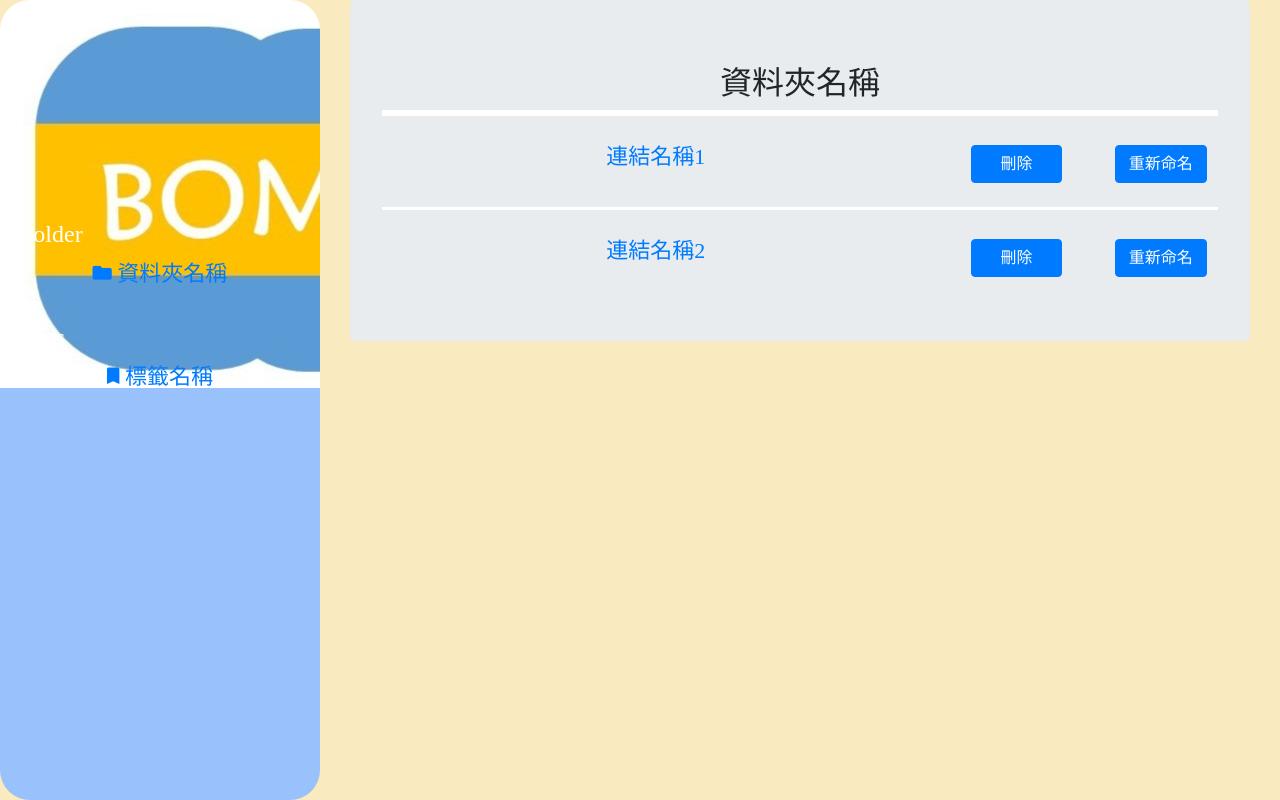
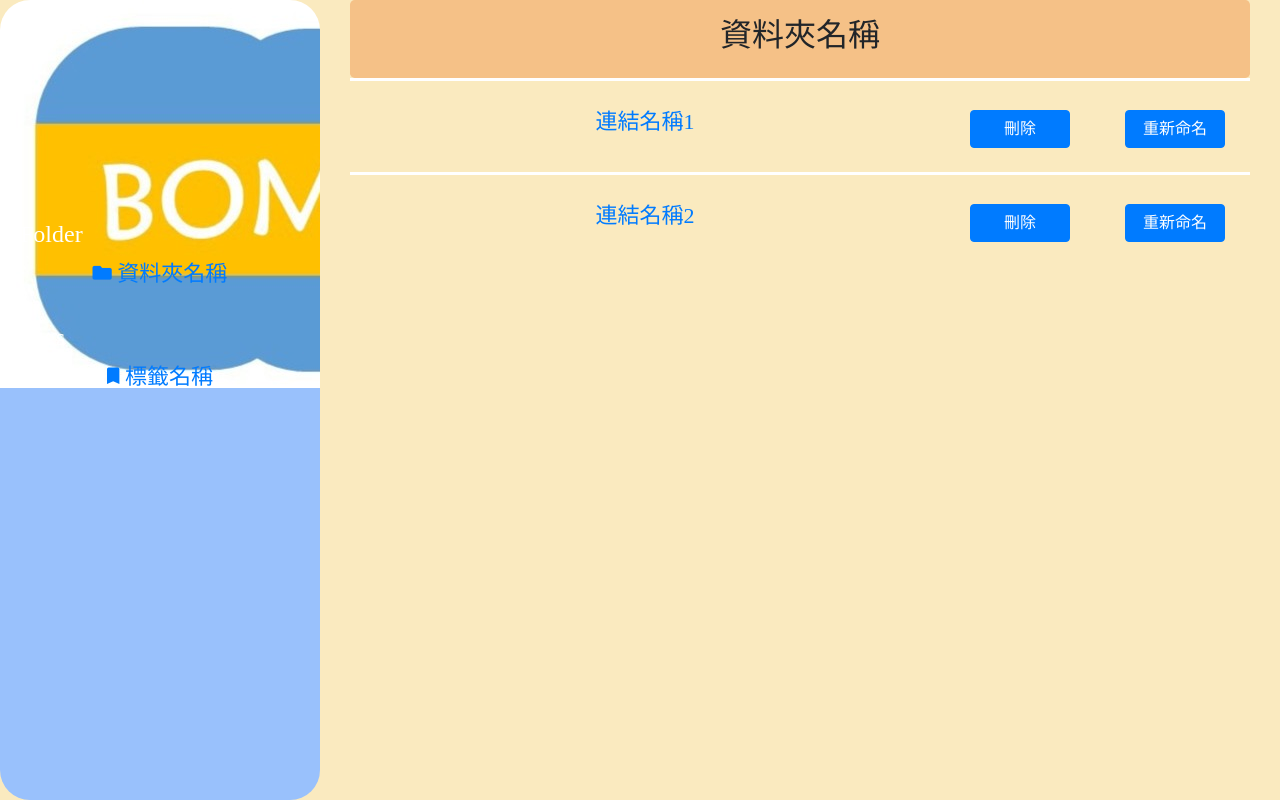
Before and after one commit to ben32388/boma, a Django app: page /test/ in a window 1280 px wide. Run offline with Django 3.2, Linux system fonts and the light colour scheme; the visitor is signed in with stand-in values (Sample User, id 1); some libraries are stand-ins or nearby versions.

Commit message:
test畫面顏色修改

```diff
--- a/templates/content.html
+++ b/templates/content.html
@@ -8,6 +8,7 @@
     <div class="sidebar-logo center">
         <img src="static/img/logo.jpeg" class="logo-img">
     </div>
+
     <div class="sidebar-content">
     <div style="padding-top:20px;">
         <h4>Folder</h4>
@@ -31,11 +32,10 @@
 
 <div class="content-container">
     <div class="container-fluid">
-        <div class="jumbotron text-center">
+        <div class="jumb text-center">
             <h2>資料夾名稱</h2>
-            <div class="sidebar-line">
-                &nbsp;
-            </div>
+        </div>
+
             <div class="sidebar-line">
                 &nbsp;
             </div>
@@ -84,7 +84,7 @@
                         </div>
                 </div>
             </div>
-        </div>
+
     </div>
 </div>
 
```
